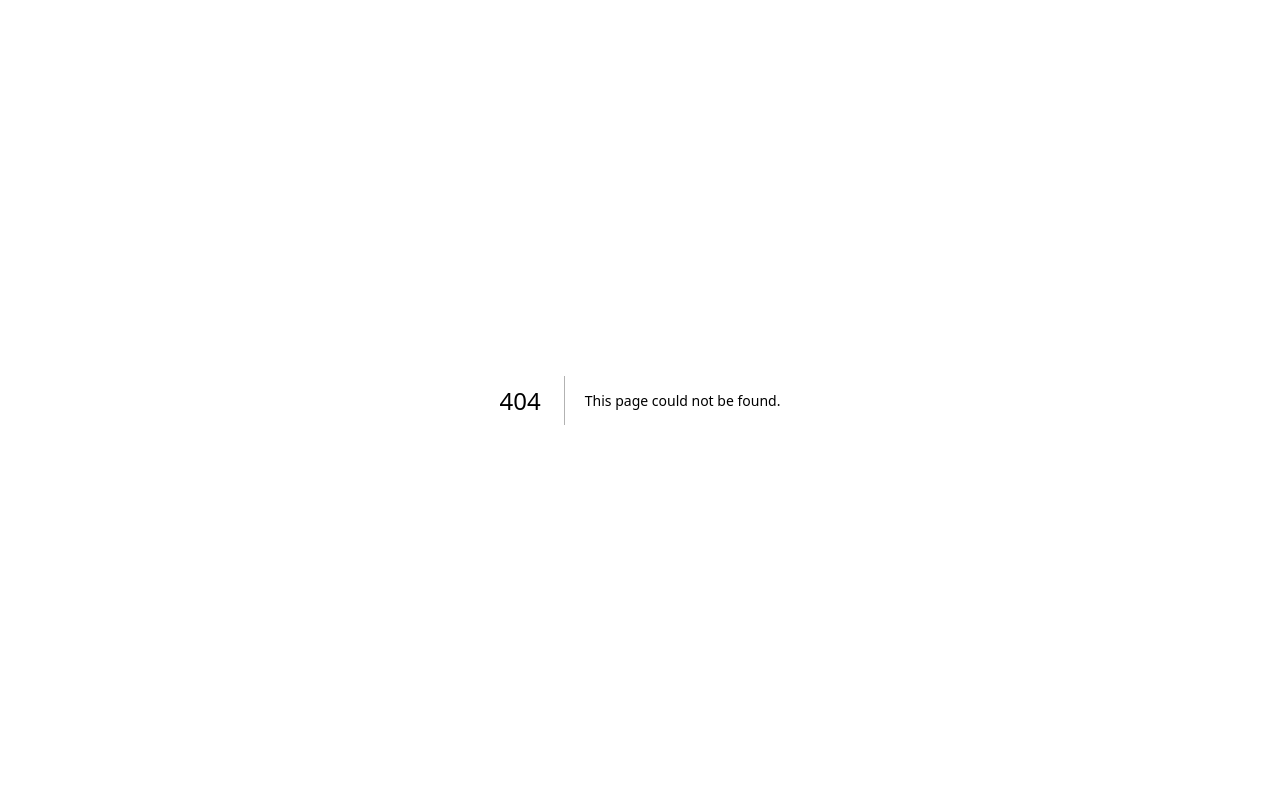
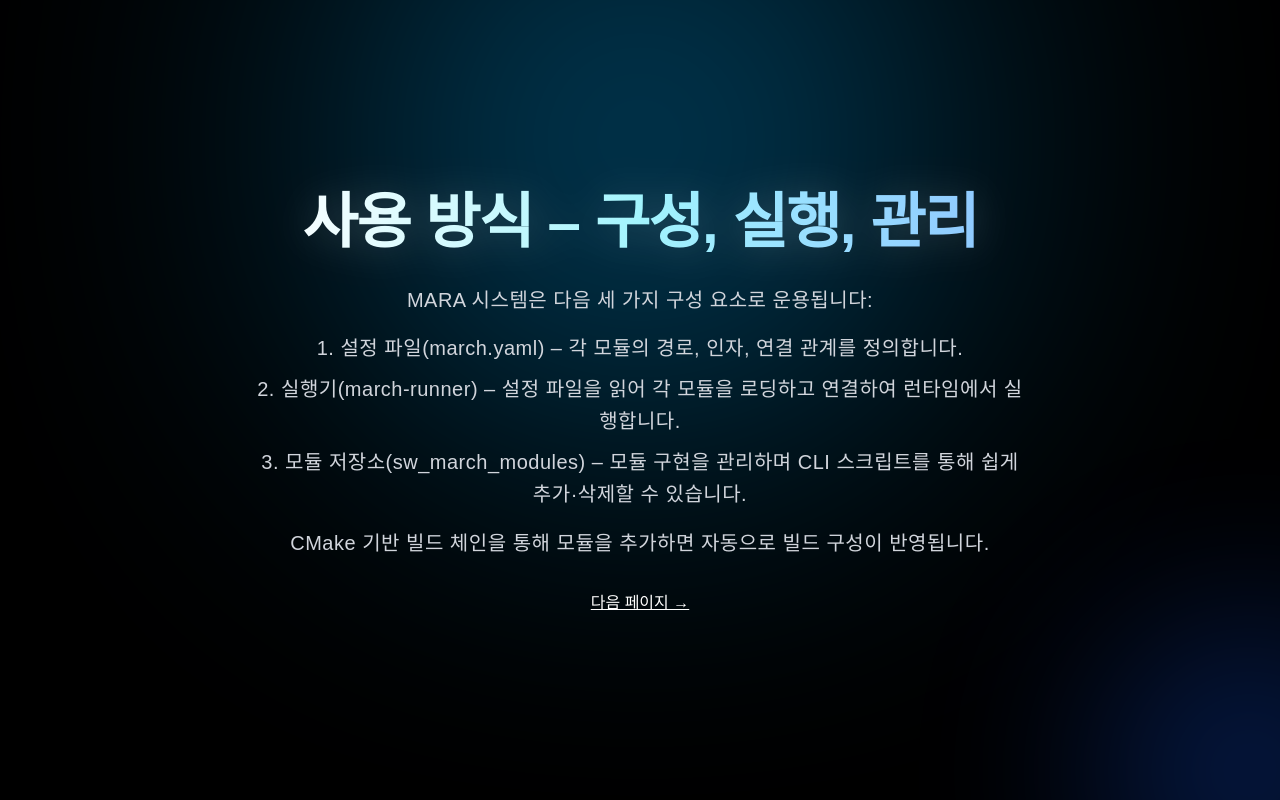
Before and after one commit to powerstrong/introduce-codex, a Next.js app: page /page3 in a window 1280 px wide. Before the commit this address had no page. Built offline with nearby package versions, Linux system fonts and the light colour scheme.

Commit message:
Add MARA introduction pages

```diff
--- a/app/page.tsx
+++ b/app/page.tsx
@@ -45,6 +45,20 @@ export default function Home() {
             Watch Youtube →
           </a>
         </div>
+        <div className="mt-8 flex flex-wrap justify-center gap-3">
+          <a href="/page1" className="underline hover:text-gray-300">
+            페이지 1
+          </a>
+          <a href="/page2" className="underline hover:text-gray-300">
+            페이지 2
+          </a>
+          <a href="/page3" className="underline hover:text-gray-300">
+            페이지 3
+          </a>
+          <a href="/page4" className="underline hover:text-gray-300">
+            페이지 4
+          </a>
+        </div>
       </main>
 
       <footer className="absolute bottom-6 text-sm text-gray-400 z-10">
--- /dev/null
+++ b/app/page1/page.tsx
@@ -0,0 +1,27 @@
+import Link from "next/link";
+
+export default function Page1() {
+  return (
+    <div className="relative min-h-screen bg-black text-white flex flex-col items-center justify-center overflow-hidden px-6 py-20">
+      <div className="absolute inset-0 -z-10 bg-gradient-to-br from-sky-900 via-cyan-900 to-black opacity-80" />
+      <div className="absolute -top-40 left-1/2 transform -translate-x-1/2 w-[600px] h-[600px] bg-sky-500 opacity-30 rounded-full blur-[160px] animate-pulse" />
+      <div className="absolute bottom-[-120px] right-[-120px] w-[300px] h-[300px] bg-blue-600 opacity-30 rounded-full blur-[100px]" />
+      <main className="text-center max-w-3xl z-10">
+        <h1 className="text-4xl sm:text-6xl font-extrabold tracking-tight leading-tight bg-gradient-to-r from-white via-cyan-200 to-blue-300 text-transparent bg-clip-text drop-shadow-[0_2px_20px_rgba(255,255,255,0.2)]">
+          개요 – MARA란 무엇인가?
+        </h1>
+        <p className="mt-6 text-lg sm:text-xl text-gray-300 leading-relaxed tracking-wide">
+          MARA(MOdular Architecture for Robot Arms)는 PLAiF에서 개발한 차세대 로봇 제어 아키텍처입니다. 기존 로봇 시스템의 단일 구조와는 달리, 모든 구성 요소를 모듈 단위로 나누어 유연하게 제어할 수 있는 구조를 제공합니다.
+        </p>
+        <p className="mt-4 text-lg sm:text-xl text-gray-300 leading-relaxed tracking-wide">
+          MARA는 로봇 동작 구조의 복잡성, 시스템 구성 변경의 어려움, 유지보수 및 디버깅의 비효율성을 해결하기 위해 모듈화, 런타임 연결, 로컬 최적화 통신이라는 세 가지 핵심 설계를 따릅니다.
+        </p>
+        <div className="mt-8">
+          <Link href="/page2" className="underline hover:text-gray-300">
+            다음 페이지 →
+          </Link>
+        </div>
+      </main>
+    </div>
+  );
+}
--- /dev/null
+++ b/app/page2/page.tsx
@@ -0,0 +1,30 @@
+import Link from "next/link";
+
+export default function Page2() {
+  return (
+    <div className="relative min-h-screen bg-black text-white flex flex-col items-center justify-center overflow-hidden px-6 py-20">
+      <div className="absolute inset-0 -z-10 bg-gradient-to-br from-sky-900 via-cyan-900 to-black opacity-80" />
+      <div className="absolute -top-40 left-1/2 transform -translate-x-1/2 w-[600px] h-[600px] bg-sky-500 opacity-30 rounded-full blur-[160px] animate-pulse" />
+      <div className="absolute bottom-[-120px] right-[-120px] w-[300px] h-[300px] bg-blue-600 opacity-30 rounded-full blur-[100px]" />
+      <main className="text-center max-w-3xl z-10">
+        <h1 className="text-4xl sm:text-6xl font-extrabold tracking-tight leading-tight bg-gradient-to-r from-white via-cyan-200 to-blue-300 text-transparent bg-clip-text drop-shadow-[0_2px_20px_rgba(255,255,255,0.2)]">
+          아키텍처 – march 프레임워크와 모듈 시스템
+        </h1>
+        <p className="mt-6 text-lg sm:text-xl text-gray-300 leading-relaxed tracking-wide">
+          MARA는 내부적으로 march(modular architecture) 프레임워크 위에 구성되어 있습니다.
+        </p>
+        <p className="mt-4 text-lg sm:text-xl text-gray-300 leading-relaxed tracking-wide">
+          march는 다양한 기능 모듈을 런타임에 불러와 동적으로 연결하고 실행할 수 있도록 설계된 통신 미들웨어입니다. 이를 통해 컴파일 없이 모듈 교체, 모듈 단위 테스트와 병렬 실행, 설정 파일만으로 시스템 구성 변경이 가능합니다.
+        </p>
+        <p className="mt-4 text-lg sm:text-xl text-gray-300 leading-relaxed tracking-wide">
+          모든 모듈은 Module(계산 중심, 일시적 실행)과 RunnableModule(지속적 동작, 별도 스레드 실행) 두 인터페이스 중 하나를 기반으로 작성되며, MARA의 구성 요소는 이를 상속해 독립적으로 구현됩니다.
+        </p>
+        <div className="mt-8">
+          <Link href="/page3" className="underline hover:text-gray-300">
+            다음 페이지 →
+          </Link>
+        </div>
+      </main>
+    </div>
+  );
+}
--- /dev/null
+++ b/app/page3/page.tsx
@@ -0,0 +1,36 @@
+import Link from "next/link";
+
+export default function Page3() {
+  return (
+    <div className="relative min-h-screen bg-black text-white flex flex-col items-center justify-center overflow-hidden px-6 py-20">
+      <div className="absolute inset-0 -z-10 bg-gradient-to-br from-sky-900 via-cyan-900 to-black opacity-80" />
+      <div className="absolute -top-40 left-1/2 transform -translate-x-1/2 w-[600px] h-[600px] bg-sky-500 opacity-30 rounded-full blur-[160px] animate-pulse" />
+      <div className="absolute bottom-[-120px] right-[-120px] w-[300px] h-[300px] bg-blue-600 opacity-30 rounded-full blur-[100px]" />
+      <main className="text-center max-w-3xl z-10">
+        <h1 className="text-4xl sm:text-6xl font-extrabold tracking-tight leading-tight bg-gradient-to-r from-white via-cyan-200 to-blue-300 text-transparent bg-clip-text drop-shadow-[0_2px_20px_rgba(255,255,255,0.2)]">
+          사용 방식 – 구성, 실행, 관리
+        </h1>
+        <p className="mt-6 text-lg sm:text-xl text-gray-300 leading-relaxed tracking-wide">
+          MARA 시스템은 다음 세 가지 구성 요소로 운용됩니다:
+        </p>
+        <p className="mt-4 text-lg sm:text-xl text-gray-300 leading-relaxed tracking-wide">
+          1. 설정 파일(march.yaml) – 각 모듈의 경로, 인자, 연결 관계를 정의합니다.
+        </p>
+        <p className="mt-2 text-lg sm:text-xl text-gray-300 leading-relaxed tracking-wide">
+          2. 실행기(march-runner) – 설정 파일을 읽어 각 모듈을 로딩하고 연결하여 런타임에서 실행합니다.
+        </p>
+        <p className="mt-2 text-lg sm:text-xl text-gray-300 leading-relaxed tracking-wide">
+          3. 모듈 저장소(sw_march_modules) – 모듈 구현을 관리하며 CLI 스크립트를 통해 쉽게 추가·삭제할 수 있습니다.
+        </p>
+        <p className="mt-4 text-lg sm:text-xl text-gray-300 leading-relaxed tracking-wide">
+          CMake 기반 빌드 체인을 통해 모듈을 추가하면 자동으로 빌드 구성이 반영됩니다.
+        </p>
+        <div className="mt-8">
+          <Link href="/page4" className="underline hover:text-gray-300">
+            다음 페이지 →
+          </Link>
+        </div>
+      </main>
+    </div>
+  );
+}
--- /dev/null
+++ b/app/page4/page.tsx
@@ -0,0 +1,33 @@
+import Link from "next/link";
+
+export default function Page4() {
+  return (
+    <div className="relative min-h-screen bg-black text-white flex flex-col items-center justify-center overflow-hidden px-6 py-20">
+      <div className="absolute inset-0 -z-10 bg-gradient-to-br from-sky-900 via-cyan-900 to-black opacity-80" />
+      <div className="absolute -top-40 left-1/2 transform -translate-x-1/2 w-[600px] h-[600px] bg-sky-500 opacity-30 rounded-full blur-[160px] animate-pulse" />
+      <div className="absolute bottom-[-120px] right-[-120px] w-[300px] h-[300px] bg-blue-600 opacity-30 rounded-full blur-[100px]" />
+      <main className="text-center max-w-3xl z-10">
+        <h1 className="text-4xl sm:text-6xl font-extrabold tracking-tight leading-tight bg-gradient-to-r from-white via-cyan-200 to-blue-300 text-transparent bg-clip-text drop-shadow-[0_2px_20px_rgba(255,255,255,0.2)]">
+          활용 사례 – 양팔 로봇에서의 MARA 적용
+        </h1>
+        <p className="mt-6 text-lg sm:text-xl text-gray-300 leading-relaxed tracking-wide">
+          MARA는 현재 PLAiF의 양팔 로봇 프로젝트에 적용되어 왼팔의 커넥터 삽입 및 체결, 오른팔의 더스트 커버 파지 및 체결 작업을 수행합니다.
+        </p>
+        <p className="mt-4 text-lg sm:text-xl text-gray-300 leading-relaxed tracking-wide">
+          각 동작은 모션 제어, 강화학습 기반 제어, 비전 인식, 장치 인터페이스 등의 모듈로 분리되어 모든 동작을 28초 이내에 완료합니다.
+        </p>
+        <p className="mt-4 text-lg sm:text-xl text-gray-300 leading-relaxed tracking-wide">
+          MARA 도입으로 각 모듈의 독립 디버깅이 가능해 유지보수 효율이 향상되었고, 티칭 펜던트와 연동된 GUI로 현장 운용이 개선되며, 새로운 제어 알고리즘을 플러그인 형태로 적용할 수 있게 되었습니다.
+        </p>
+        <p className="mt-4 text-lg sm:text-xl text-gray-300 leading-relaxed tracking-wide">
+          MARA는 복잡한 작업을 명확한 구조로 나누어 로봇 시스템의 유연성과 확장성을 극대화합니다.
+        </p>
+        <div className="mt-8">
+          <Link href="/" className="underline hover:text-gray-300">
+            홈으로 돌아가기
+          </Link>
+        </div>
+      </main>
+    </div>
+  );
+}
```
